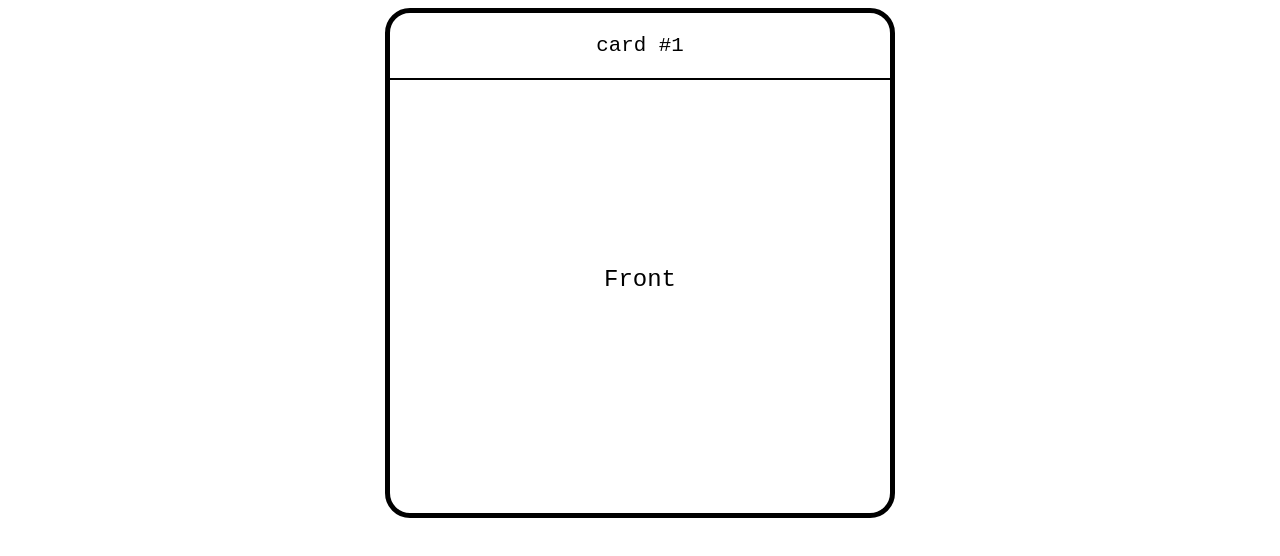
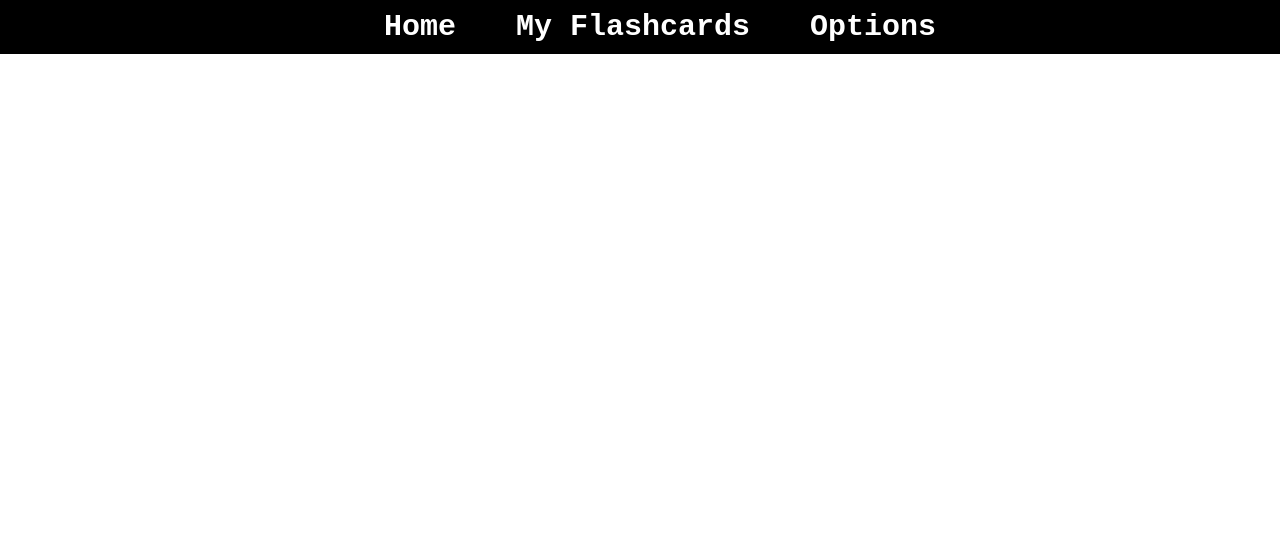
Before and after one commit to Guw2/Flashcard-React-App, a React (Vite) app in the folder flashcards_react_app/: page / in a window 1280 px wide. Shown: the top 556 px of the page. Built offline with nearby package versions, Linux system fonts and the light colour scheme.

Commit message:
2nd Commit - BrowserRouter & Navbar

```diff
--- a/flashcards_react_app/package.json
+++ b/flashcards_react_app/package.json
@@ -11,7 +11,8 @@
   },
   "dependencies": {
     "react": "^19.1.0",
-    "react-dom": "^19.1.0"
+    "react-dom": "^19.1.0",
+    "react-router-dom": "^7.7.1"
   },
   "devDependencies": {
     "@eslint/js": "^9.30.1",
--- a/flashcards_react_app/src/App.jsx
+++ b/flashcards_react_app/src/App.jsx
@@ -1,18 +1,17 @@
+import {BrowserRouter, Routes, Route} from 'react-router-dom'
 import './App.css'
-import Flashcard from './components/Flashcard'
+import Home from './pages/Home'
+import Navbar from './components/Navbar'
 
 function App() {
 
-  const card = {
-    title: "card #1",
-    front: "Front",
-    back: "Back"
-  };
-
   return (
-    <>
-      <Flashcard card={card}></Flashcard>
-    </>
+    <BrowserRouter>
+      <Navbar></Navbar>
+      <Routes>
+        <Route path='/' element={<Home />}/>
+      </Routes>
+    </BrowserRouter>
   )
 }
 
--- /dev/null
+++ b/flashcards_react_app/src/components/Navbar.jsx
@@ -0,0 +1,15 @@
+import '../css/Navbar.css'
+
+function Navbar(){
+    return(
+        <nav>
+            <ul>
+                <li><a href="/">Home</a></li>
+                <li><a href="/my-flashcards">My Flashcards</a></li>
+                <li><a href="/options">Options</a></li>
+            </ul>
+        </nav>
+    );
+}
+
+export default Navbar;
--- /dev/null
+++ b/flashcards_react_app/src/css/Home.css
@@ -0,0 +1,3 @@
+body{
+    padding-top: 60px;
+}
--- /dev/null
+++ b/flashcards_react_app/src/css/Navbar.css
@@ -0,0 +1,34 @@
+nav {
+  position: fixed;
+  top: 0;
+  left: 0;
+  justify-items: center;
+  width: 100%;
+  padding: 10px 20px;
+  z-index: 1000;
+  background-color: black;
+}
+
+nav ul{
+    list-style: none;
+    margin: 0;
+    padding: 0;
+    display: flex;
+}
+
+nav ul li{
+    margin-right: 30px;
+    margin-left: 30px;
+}
+
+nav ul li a{
+    color: white;
+    font-size: 30px;
+    font-family: monospace;
+    text-decoration: none;
+    font-weight: bold;
+}
+
+nav ul li a:hover{
+    text-decoration: underline;
+}
--- /dev/null
+++ b/flashcards_react_app/src/pages/Home.jsx
@@ -0,0 +1,11 @@
+import '../css/Home.css'
+
+function Home(){
+    return(
+        <div className="main-div">
+
+        </div>
+    );
+}
+
+export default Home;
```
Also changed, not shown: flashcards_react_app/src/pages/MyFlashcards.jsx (added, +10 -0 lines), 1 other file (tests, documents, lock files or other folders).
